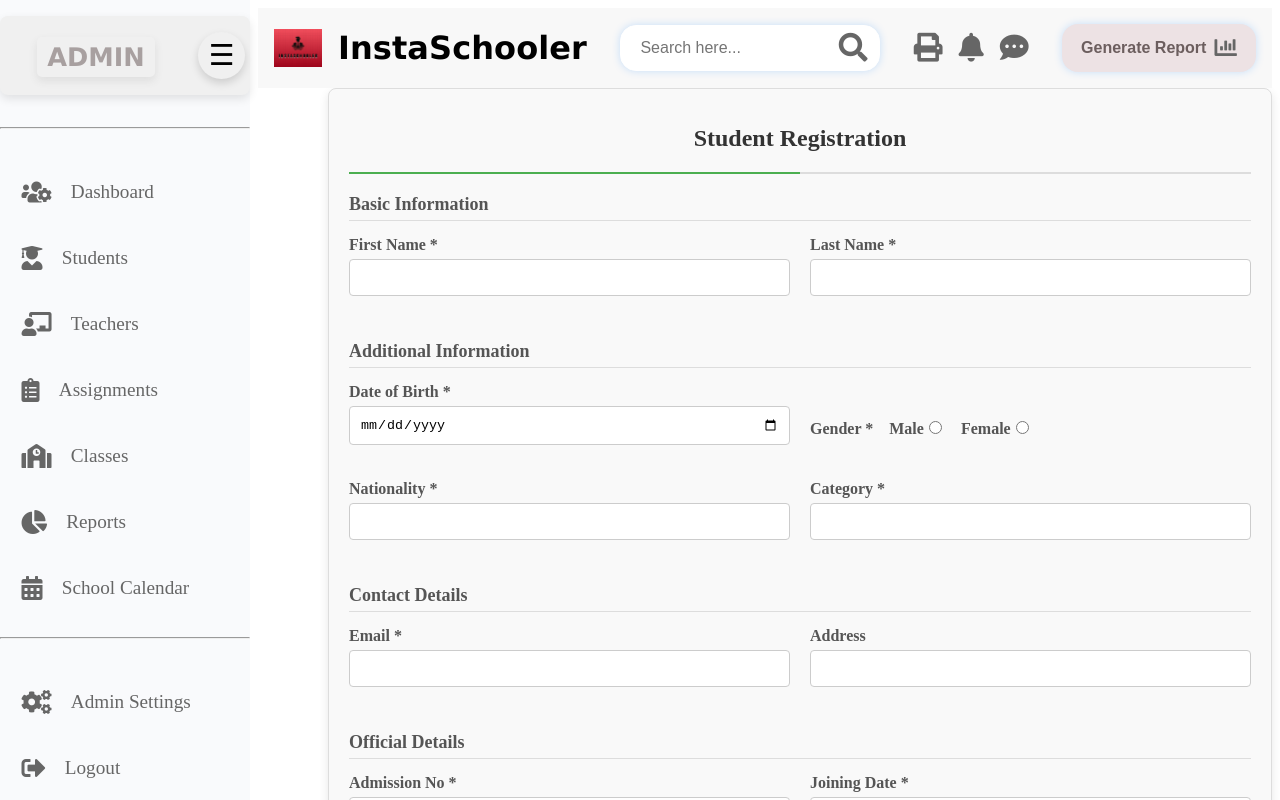
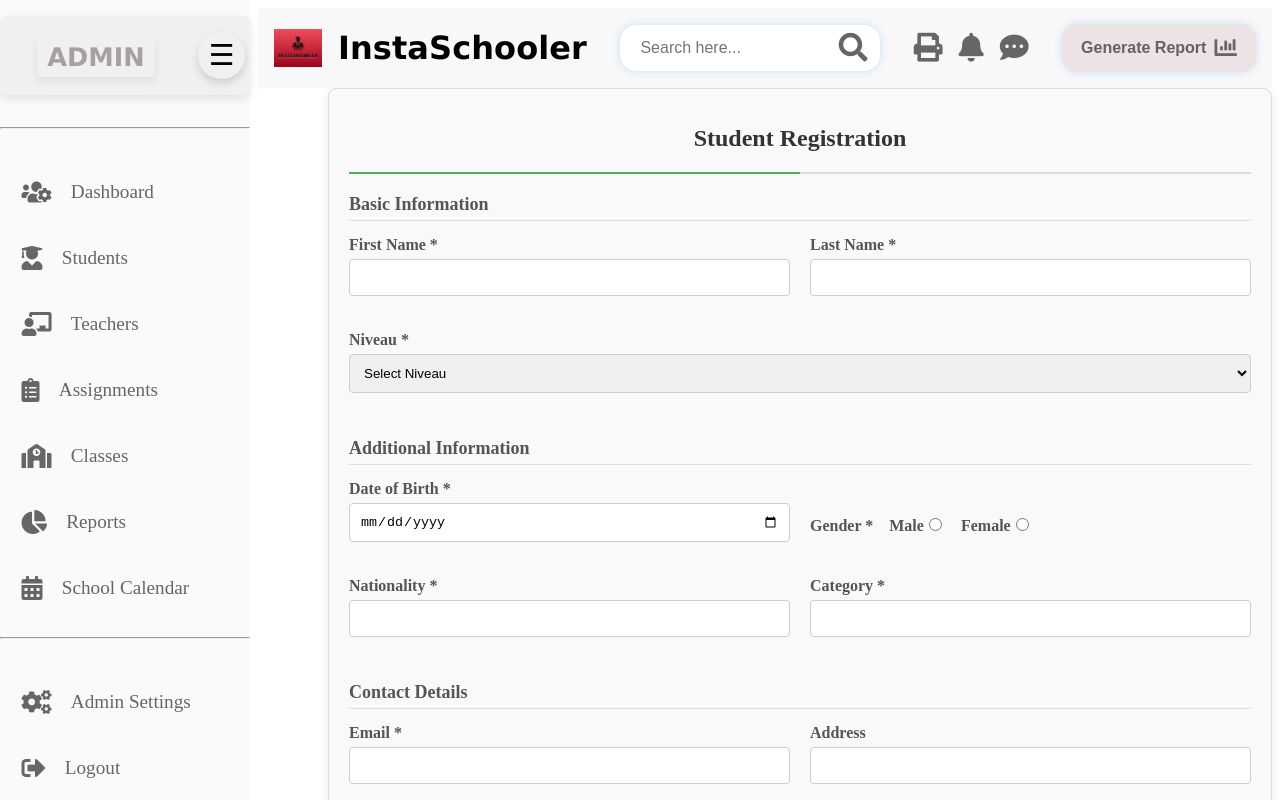
Before and after one commit to ahmedhoucine/InstaSchooler, an Angular app in the folder client/school-platform/: page /student/addstudent in a window 1280 px wide. Shown: the top 800 px of the page. Built offline with nearby package versions, Linux system fonts and the light colour scheme; sample sign-in values are in the browser's storage.

Commit message:
add niveau to student

```diff
--- a/client/school-platform/src/app/pages/dashboard/student/addstudent/addstudent.component.html
+++ b/client/school-platform/src/app/pages/dashboard/student/addstudent/addstudent.component.html
@@ -12,6 +12,16 @@
         <div>
           <label for="lastName">Last Name *</label>
           <input id="lastName" formControlName="lastName" />
+        </div>
+        <div>
+          <label for="niveau">Niveau *</label>
+          <select id="niveau" formControlName="niveau">
+            <option value="">Select Niveau</option>
+            <option value="niveau1">Niveau 1</option>
+            <option value="niveau2">Niveau 2</option>
+            <option value="niveau3">Niveau 3</option>
+            <option value="niveau4">Niveau 4</option>
+          </select>
         </div>
       </div>
     </div>
--- a/client/school-platform/src/app/pages/dashboard/student/addstudent/addstudent.component.ts
+++ b/client/school-platform/src/app/pages/dashboard/student/addstudent/addstudent.component.ts
@@ -35,6 +35,7 @@ export class AddStudentComponent implements OnInit {
       parentPhone: [''],
       parentMobileNo: [''],
       parentAddress: [''],
+      niveau: ['',Validators.required]
     });
   }
 
--- a/client/school-platform/src/app/pages/dashboard/student/editstudent/editstudent.component.html
+++ b/client/school-platform/src/app/pages/dashboard/student/editstudent/editstudent.component.html
@@ -12,6 +12,16 @@
           <div>
             <label for="lastName">Last Name *</label>
             <input id="lastName" formControlName="lastName" />
+          </div>
+          <div>
+            <label for="niveau">Niveau *</label>
+            <select id="niveau" formControlName="niveau">
+              <option value="">Select Niveau</option>
+              <option value="niveau1">Niveau 1</option>
+              <option value="niveau2">Niveau 2</option>
+              <option value="niveau3">Niveau 3</option>
+              <option value="niveau4">Niveau 4</option>
+            </select>
           </div>
         </div>
       </div>
--- a/client/school-platform/src/app/pages/dashboard/student/editstudent/editstudent.component.ts
+++ b/client/school-platform/src/app/pages/dashboard/student/editstudent/editstudent.component.ts
@@ -38,6 +38,8 @@ export class EditstudentComponent {
       parentPhone: [this.student.parentPhone],
       parentMobileNo: [this.student.parentMobileNo],
       parentAddress: [this.student.parentAddress],
+      niveau: [this.student.niveau,Validators.required]
+
         });
       }
 
```
Also changed, not shown: 1 other file (tests, documents, lock files or other folders).
